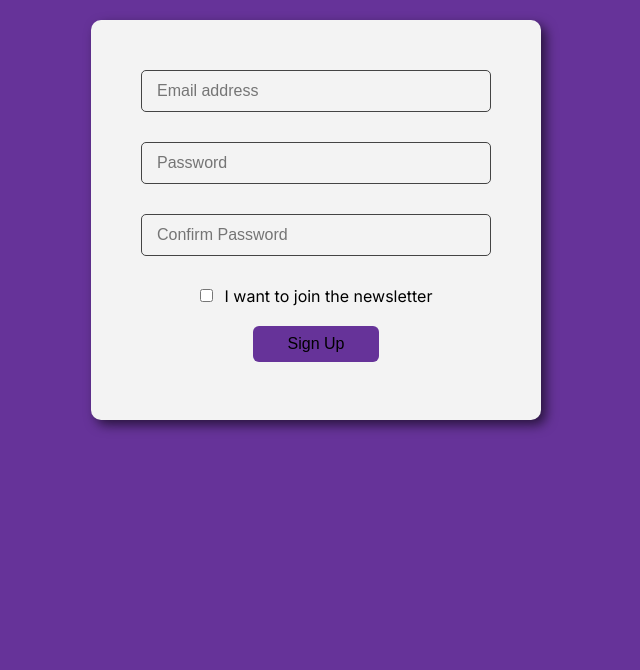
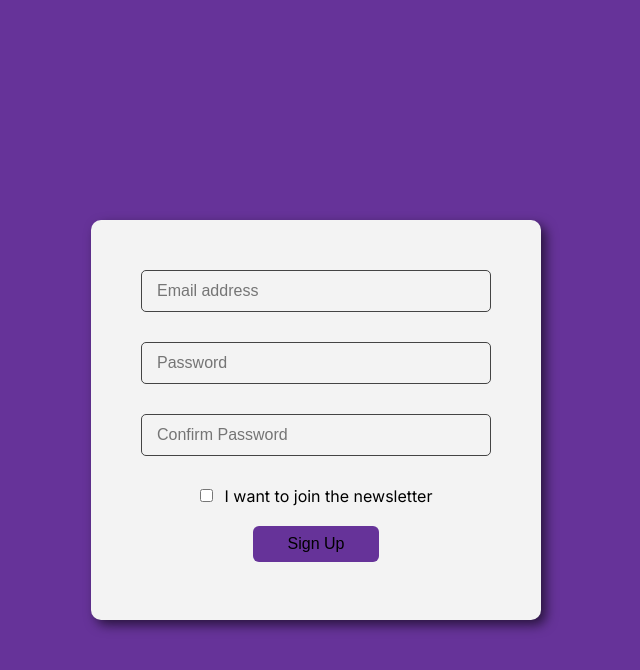
Before and after one commit to enoskyeza/meme_generator, a Next.js app: page / in a window 1280 px wide. Shown: the top 670 px of the page, without its empty margins (324-964 px from the left). Built offline with nearby package versions, Linux system fonts and the light colour scheme.

Commit message:
center div using grid

```diff
--- a/src/components/SignupForm.css
+++ b/src/components/SignupForm.css
@@ -6,6 +6,12 @@ body {
     padding: 20px;
     margin: 0;
     background: #663399;
+}
+
+.main-container {
+    display: grid;
+    place-items: center;
+    height: 100vh;
 }
 
 .form-bg {
--- a/src/components/SignupForm.js
+++ b/src/components/SignupForm.js
@@ -3,7 +3,7 @@ import "@/components/SignupForm.css"
 
 export default function SignupForm(){
     return(
-        <div >
+        <div className="main-container" >
             <form className="form-bg">
                 <div className="input-section">
                     <input
```
